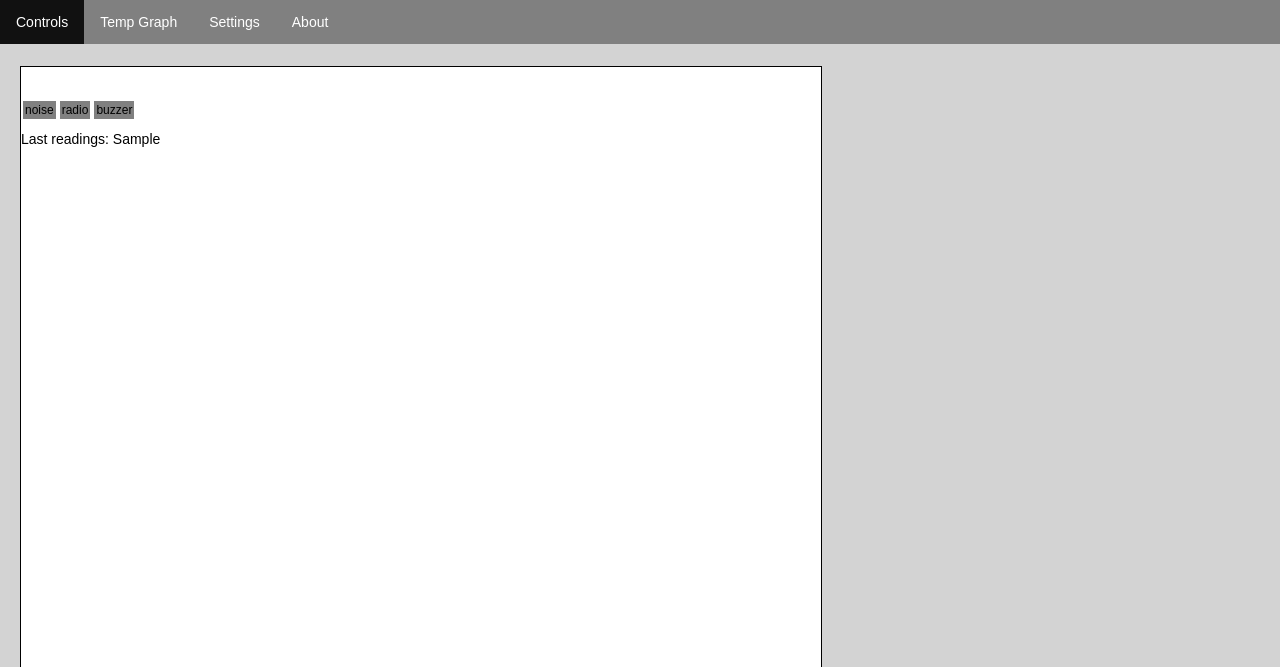
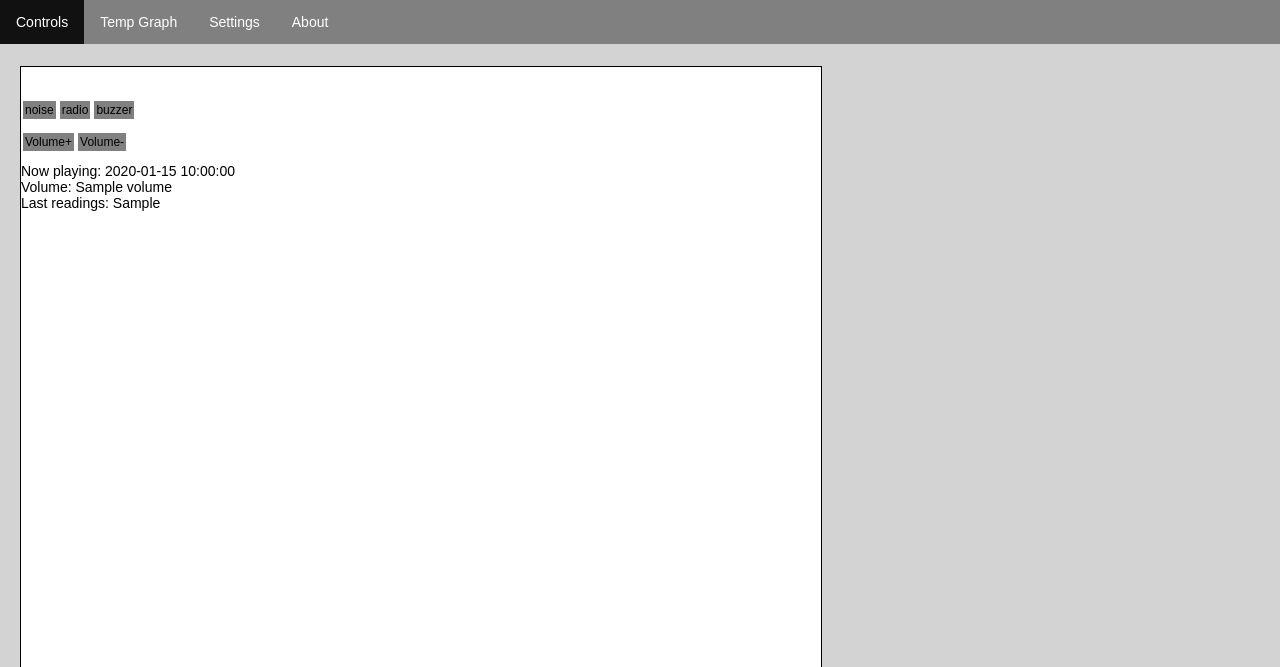
Before and after one commit to Sodalicus/Picard, a Flask app: template templates/index.html in a window 1280 px wide. Shown: the top 667 px of the page. Run offline with Flask 2, Linux system fonts and the light colour scheme; the template is opened without the code that fills it: most values are stand-ins (such as "Sample title", 1, 10 or a date in 2020).

Commit message:
Volume control for player

```diff
--- a/main.py
+++ b/main.py
@@ -85,7 +85,13 @@ def index():
             device['symbol'] = None
     mostRecent = status[10]
     #flash('Status: {}'.format(status))
-    return render_template('index.html',devices = devices, mostRecent = mostRecent)
+    nowPlaying = player.now_playing()
+    volume = player.return_volume()
+    return render_template('index.html',\
+            devices = devices,\
+            mostRecent = mostRecent,\
+            nowPlaying = nowPlaying,\
+            volume = volume)
 
 
 @app.route('/switch', methods=["POST"])
@@ -113,6 +119,16 @@ def beep():
     talk_to_ard(4)
     return redirect(url_for("index"))
 
+@app.route('/volumeup', methods=['POST'])
+def volume_up():
+    player.volume_up()
+    return redirect(url_for("index"))
+
+@app.route('/volumedown', methods=['POST'])
+def volume_down():
+    player.volume_down()
+    return redirect(url_for("index"))
+
 
 if __name__ == '__main__':
     app.run(debug=True, host='0.0.0.0')
--- a/templates/index.html
+++ b/templates/index.html
@@ -55,6 +55,19 @@
 
         <br />
         <br />
+
+        <form action="/volumeup" method="POST">
+        <button class="device_button" type="submit">Volume+</button>
+        </form>
+
+        <form action="/volumedown" method="POST">
+        <button class="device_button" type="submit">Volume-</button>
+        </form>
+
+        <br />
+        <br />
+        Now playing: {{ nowPlaying }} <br />
+        Volume: {{ volume }} <br />
         Last readings: {{ mostRecent }}
         <!--
         {% for column in devices %}
```
Also changed, not shown: radio.py (+20 -0 lines).
